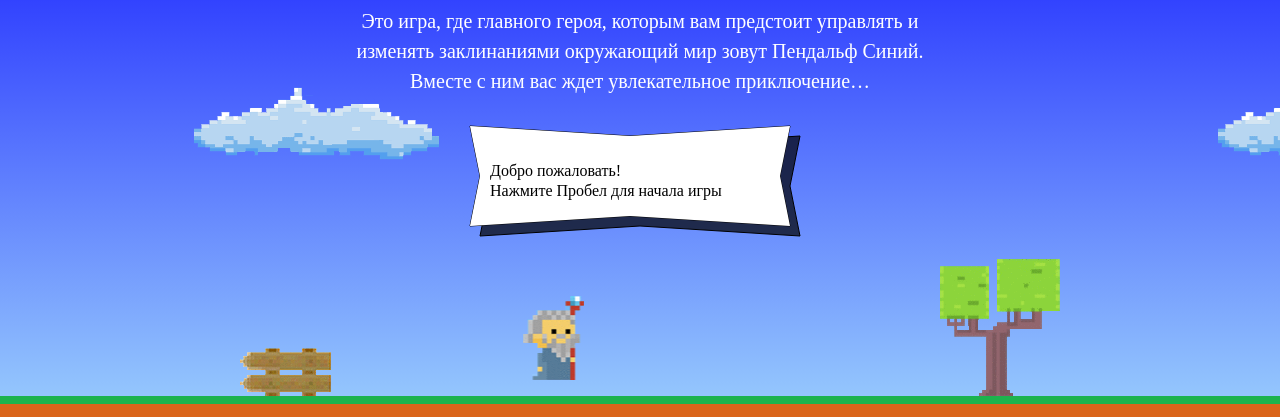
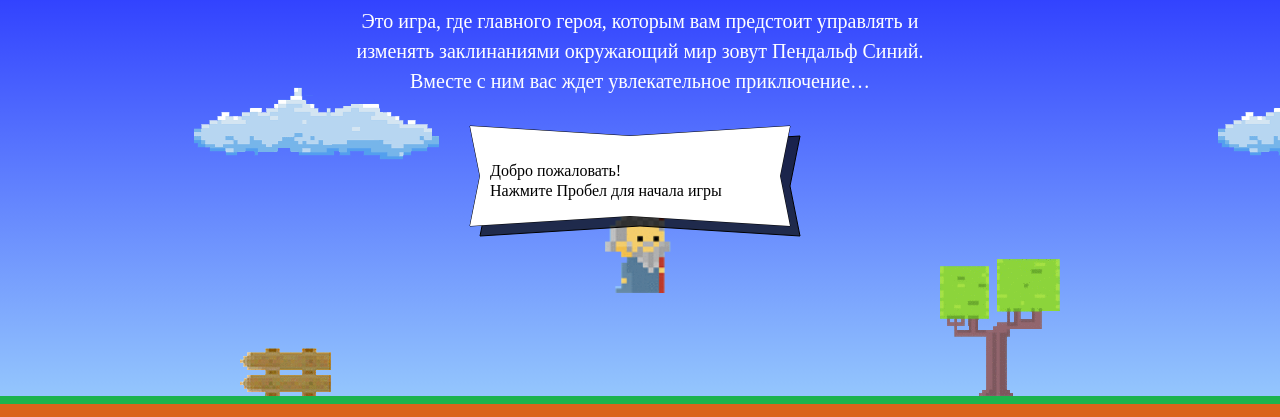
Before and after one commit to YuriAdonev/835143-code-and-magick-17, a website: page index.html in a window 1280 px wide. Shown: the part 203-620 px from the top of the page. Drawn offline with Linux system fonts and the light colour scheme; a web font is replaced by a local one.

Commit message:
Home work 1

```diff
--- a/index.html
+++ b/index.html
@@ -181,6 +181,31 @@
   </div>
 </template>
 
+<script>
+  var fireballSize = 22,
+      wizardSpeed = 3,
+      wizardWidth = 70;
+
+  var getFireballSpeed = function(left) {
+    return left ? 5 : 2;
+  }
+
+  var getWizardHeight = function() {
+    return 1.337 * wizardWidth;
+  }
+
+  function getWizardX(width) {
+    var wizzardPositionX = (width - wizardWidth) / 2;
+    return wizzardPositionX;
+  }
+
+  function getWizardY(height) {
+    var wizzardPositionY = (height - getWizardHeight()) / 2;
+    return wizzardPositionY;
+  }
+
+
+</script>
 <script src="js/game.js"></script>
 
 </body>
```
Also changed, not shown: 1 other file.
